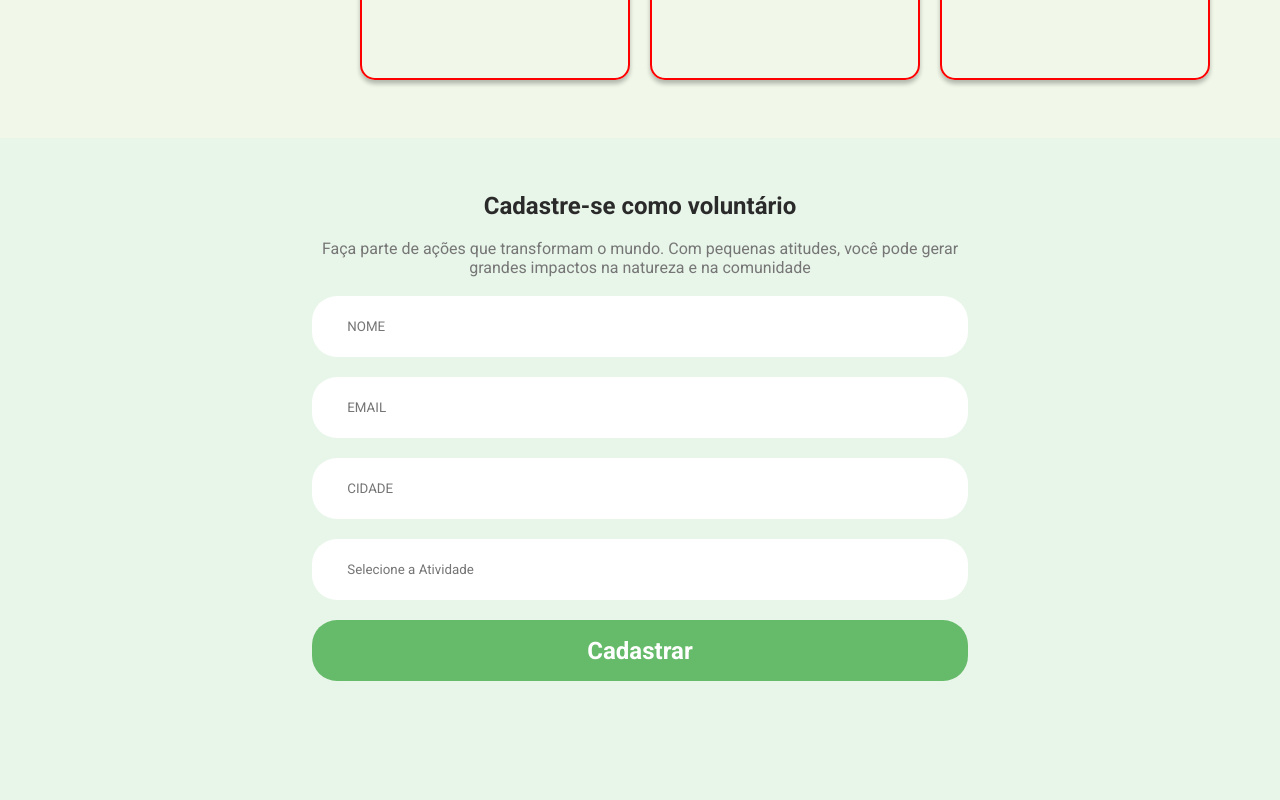
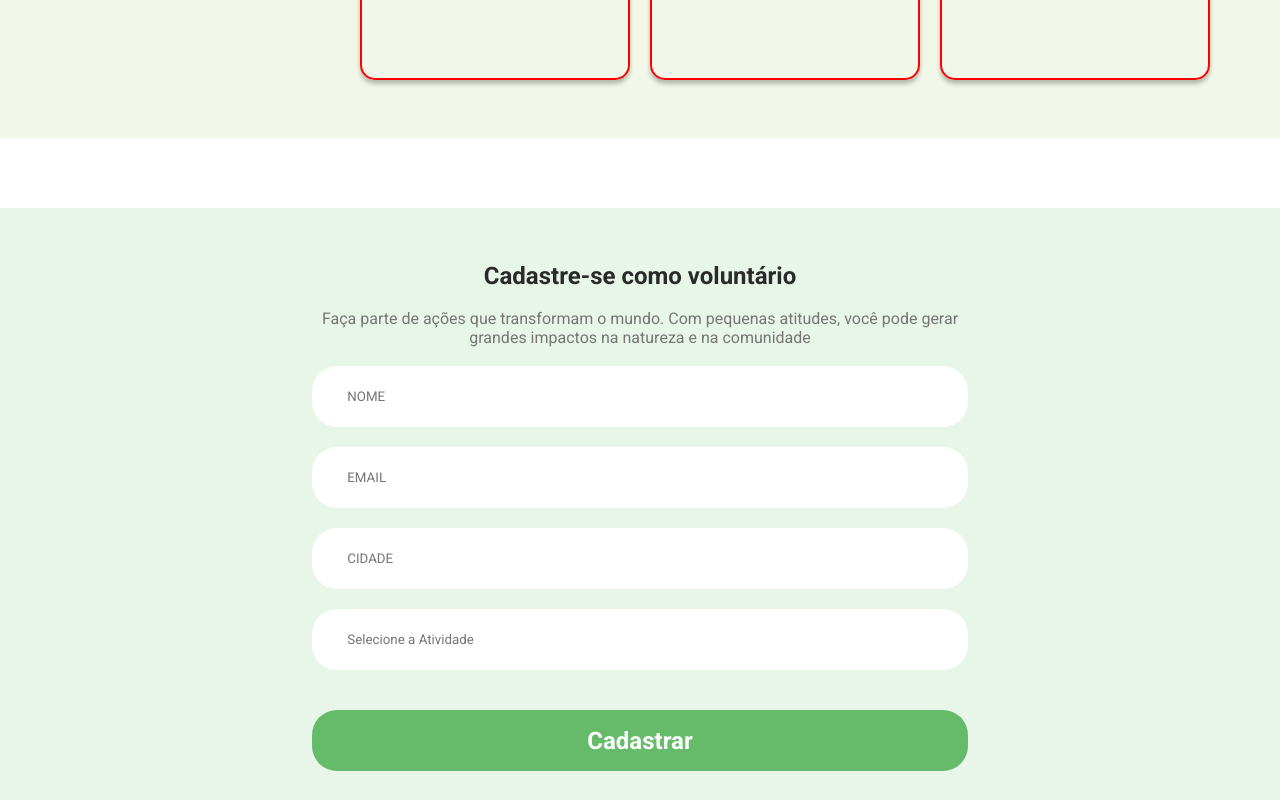
Before and after one commit to RogerCorb/verde-acao, a plain HTML site: page index.html in a window 1280 px wide. Shown: the part 1200-2000 px from the top of the page. Drawn offline with Linux system fonts and the light colour scheme.

Commit message:
margin-top form-container

```diff
--- a/style.scss
+++ b/style.scss
@@ -112,6 +112,7 @@ article {
 }
 
 .form-container {
+  margin-top: 70px;
   width: auto;
   height: 803px;
   background-color: #e8f5e9;
@@ -142,6 +143,7 @@ article {
       border-radius: 25px;
     }
     button {
+      margin-top: 20px;
       width: 95%;
       height: 61px;
       background-color: $button-color;
```
Also changed, not shown: style.css, 1 other file.
